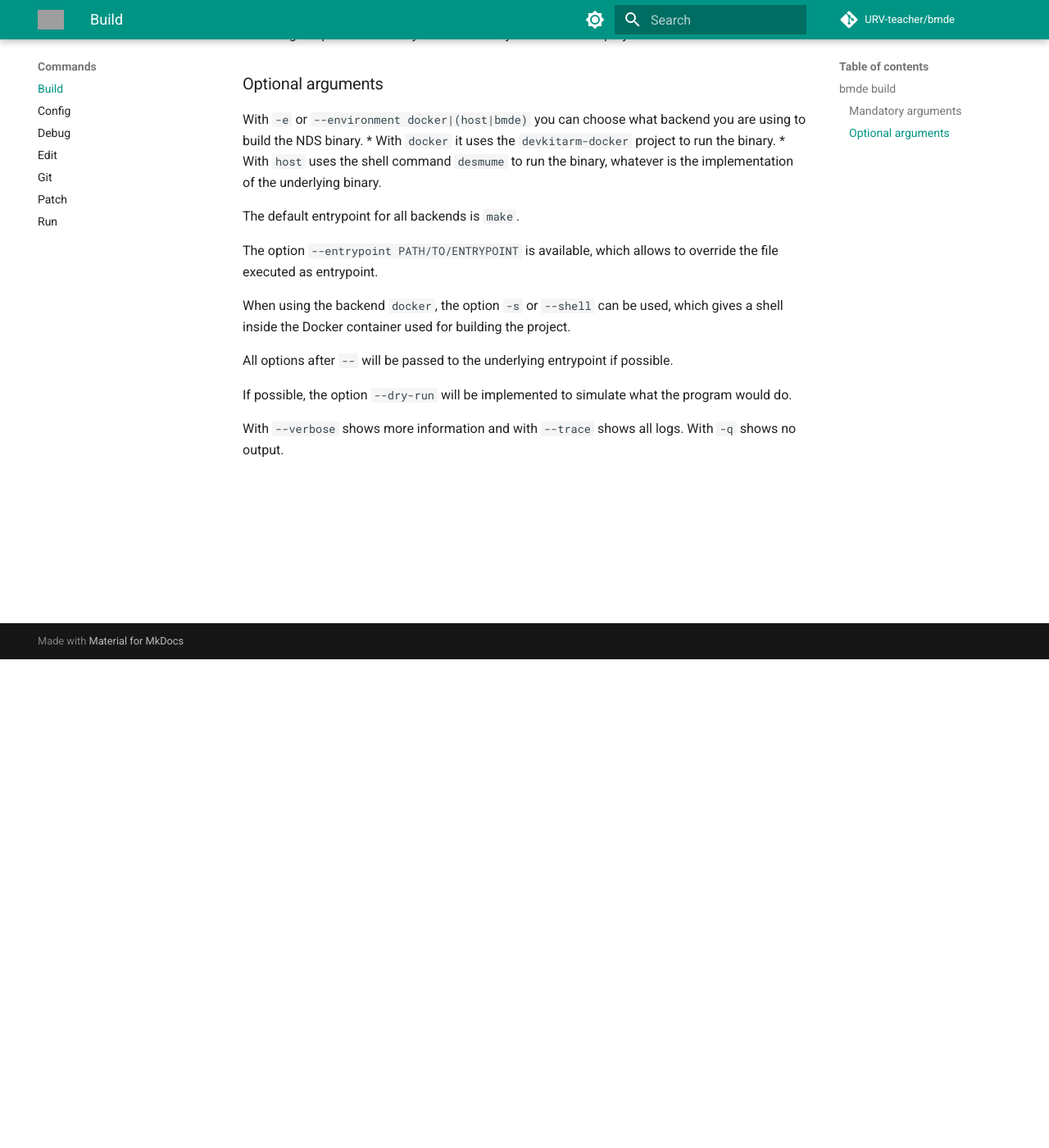
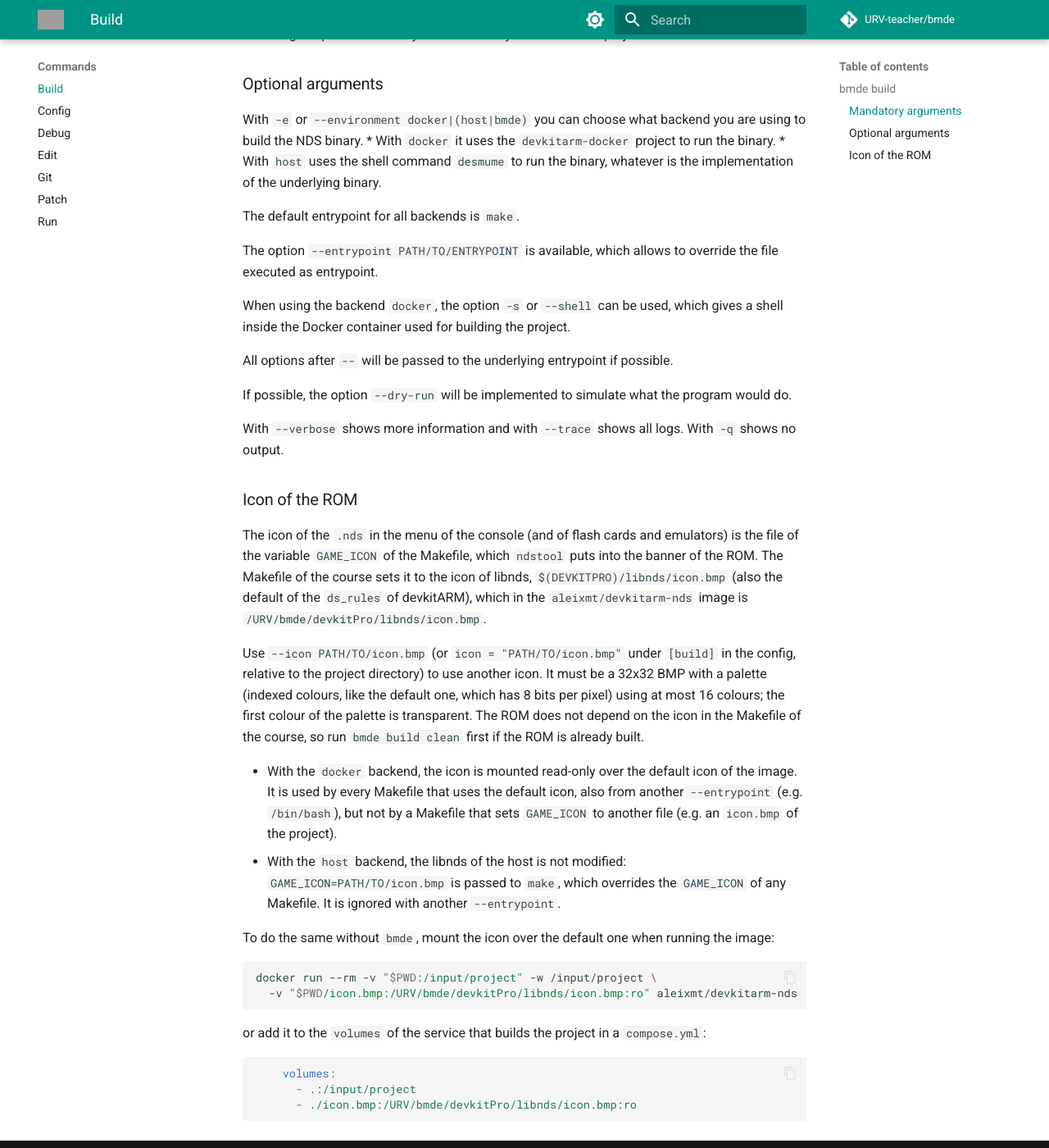
Before and after one commit to URV-teacher/bmde, an MkDocs documentation site: the page built from docs/commands/build.md, in a window 1280 px wide and 1400 px high, scrolled down 596 px. Shown: the whole window at 82% size. Built offline with MkDocs 1.6.1 and Material for MkDocs 9.7.7, drawn with Linux system fonts in a browser that asks for light colours; comment, search, counter and statistics services are not loaded; grey boxes are pictures that could not be loaded.

Commit message:
feat(build): add --icon to set the icon of the built ROM
The icon of the .nds comes from GAME_ICON, which the Makefile of the
course always sets to $(DEVKITPRO)/libnds/icon.bmp, so an environment
variable cannot change it. With the docker backend the given icon is
mounted read-only over that file of the image, which also works with
another entrypoint; with the host backend GAME_ICON is passed on the
make command line, which overrides the Makefile.

The icon can also be set with `icon` under [build] in bmde.toml,
relative to the project directory.

````diff
--- a/docs/commands/build.md
+++ b/docs/commands/build.md
@@ -39,3 +39,35 @@ All options after `--` will be passed to the underlying entrypoint if possible.
 If possible, the option `--dry-run` will be implemented to simulate what the program would do.
 
 With `--verbose` shows more information and with `--trace` shows all logs. With `-q` shows no output.
+
+### Icon of the ROM
+The icon of the `.nds` in the menu of the console (and of flash cards and emulators) is the file of the variable
+`GAME_ICON` of the Makefile, which `ndstool` puts into the banner of the ROM. The Makefile of the course sets it to the
+icon of libnds, `$(DEVKITPRO)/libnds/icon.bmp` (also the default of the `ds_rules` of devkitARM), which in the
+`aleixmt/devkitarm-nds` image is `/URV/bmde/devkitPro/libnds/icon.bmp`.
+
+Use `--icon PATH/TO/icon.bmp` (or `icon = "PATH/TO/icon.bmp"` under `[build]` in the config, relative to the project
+directory) to use another icon. It must be a 32x32 BMP with a palette (indexed colours, like the default one, which
+has 8 bits per pixel) using at most 16 colours; the first colour of the palette is transparent. The ROM does not depend
+on the icon in the Makefile of the course, so run `bmde build clean` first if the ROM is already built.
+
+* With the `docker` backend, the icon is mounted read-only over the default icon of the image. It is used by every
+  Makefile that uses the default icon, also from another `--entrypoint` (e.g. `/bin/bash`), but not by a Makefile that
+  sets `GAME_ICON` to another file (e.g. an `icon.bmp` of the project).
+* With the `host` backend, the libnds of the host is not modified: `GAME_ICON=PATH/TO/icon.bmp` is passed to `make`,
+  which overrides the `GAME_ICON` of any Makefile. It is ignored with another `--entrypoint`.
+
+To do the same without `bmde`, mount the icon over the default one when running the image:
+
+```shell
+docker run --rm -v "$PWD:/input/project" -w /input/project \
+  -v "$PWD/icon.bmp:/URV/bmde/devkitPro/libnds/icon.bmp:ro" aleixmt/devkitarm-nds
+```
+
+or add it to the `volumes` of the service that builds the project in a `compose.yml`:
+
+```yaml
+    volumes:
+      - .:/input/project
+      - ./icon.bmp:/URV/bmde/devkitPro/libnds/icon.bmp:ro
+```
````
Also changed, not shown: 10 other files.
